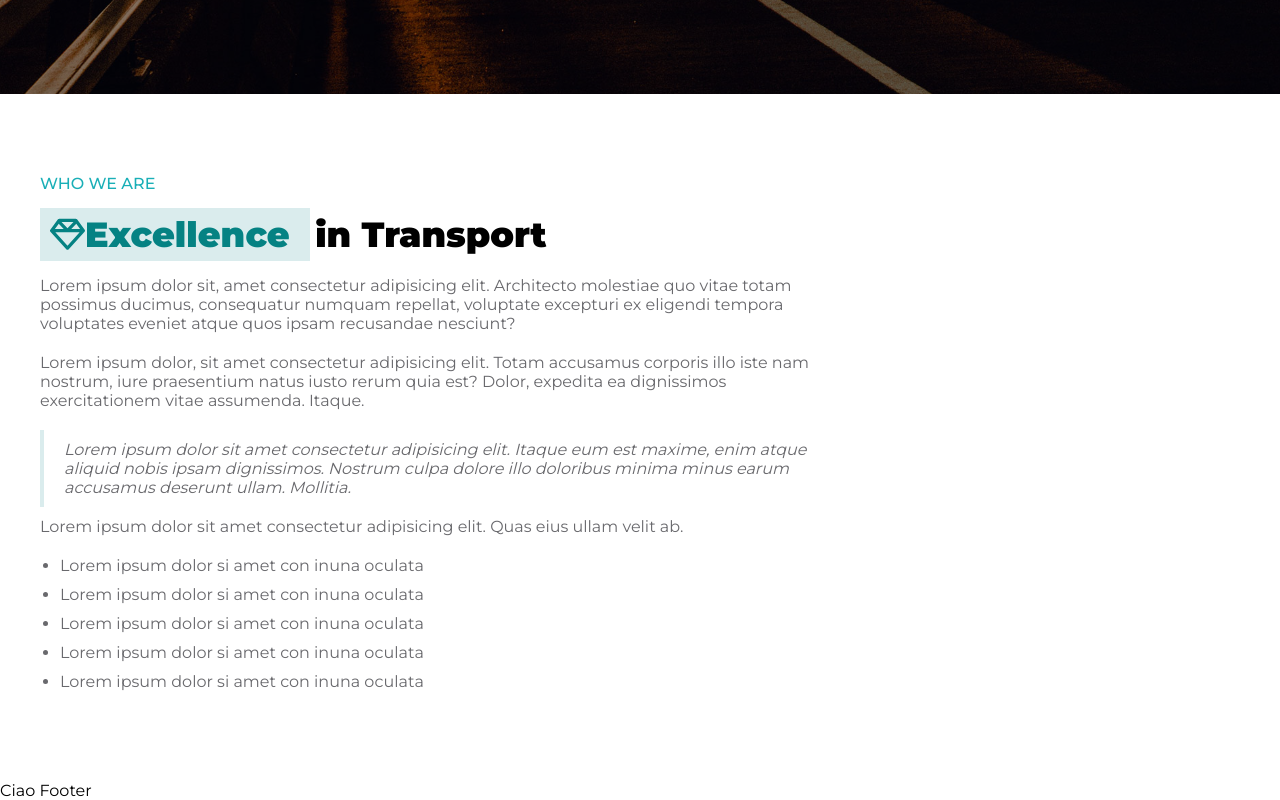
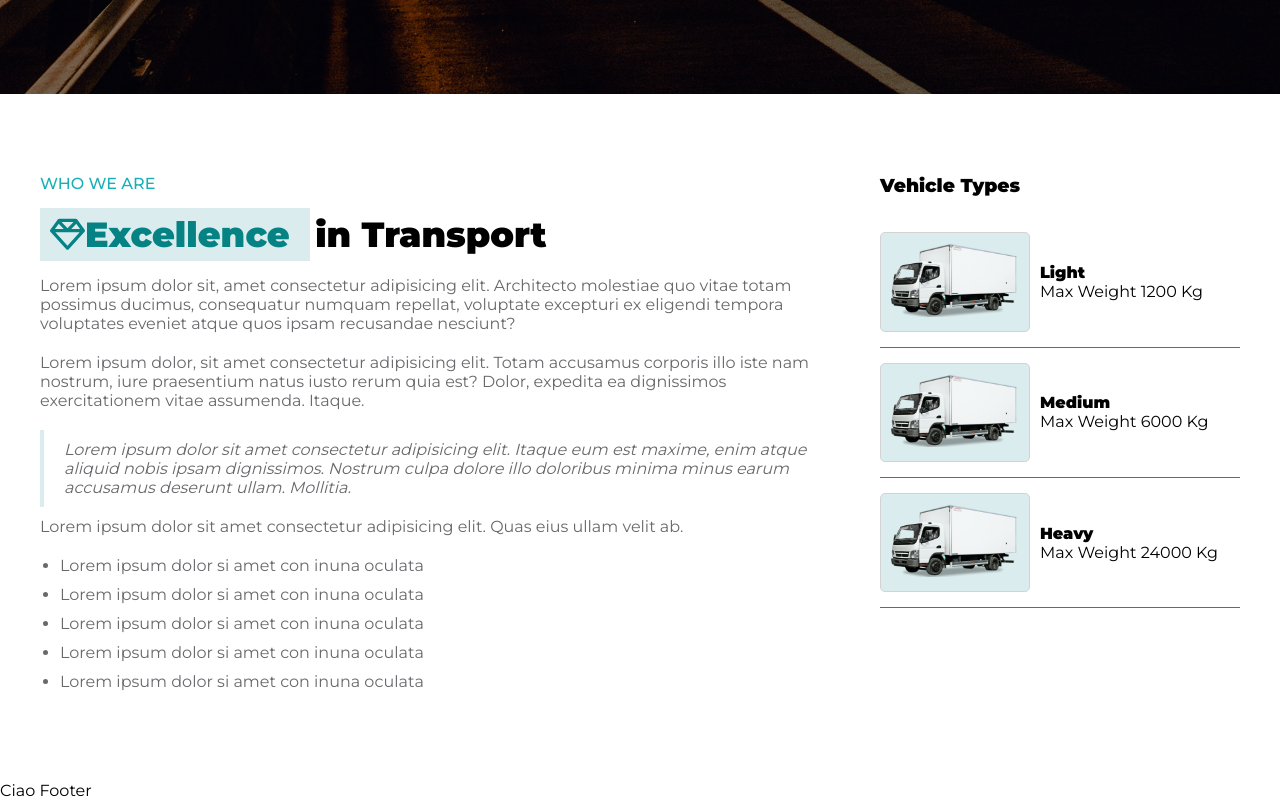
Before and after one commit to LucioMelis/proj-html-vuejs, a Vue app: page / in a window 1280 px wide. Shown: the part 626-1426 px from the top of the page. Built offline with nearby package versions, Linux system fonts and the light colour scheme.

Commit message:
Sezione con import, e props ultimata

```diff
--- /dev/null
+++ b/src/assets/data-json/vehicle-types.json
@@ -0,0 +1,14 @@
+[
+    {
+        "size": "Light",
+        "weight": "Max Weight 1200 Kg"
+    },
+    {
+        "size": "Medium",
+        "weight": "Max Weight 6000 Kg"
+    },
+    {
+        "size": "Heavy",
+        "weight": "Max Weight 24000 Kg"
+    }
+]
--- a/src/components/MainComponent.vue
+++ b/src/components/MainComponent.vue
@@ -1,15 +1,21 @@
 <template>
   <div>
     <!-- Sezione Who We Are - Vehicle Types  -->
-    <WhoWeAre />
+    <WhoWeAre :vehicleTypes="vehicleTypes" />
   </div>
 </template>
 
 <script>
 import WhoWeAre from "@/components/WhoWheAre.vue";
+import vehicleTypes from "@/assets/data-json/vehicle-types";
 
 export default {
   name: "MainComponent",
+  data() {
+    return {
+      vehicleTypes,
+    };
+  },
   components: {
     WhoWeAre,
   },
--- a/src/components/WhoWheAre.vue
+++ b/src/components/WhoWheAre.vue
@@ -46,7 +46,18 @@
           </ul>
         </div>
         <!-- Container Vehicle Types  -->
-        <div class="vehicle-types"></div>
+        <div class="vehicle-types">
+          <h3>Vehicle Types</h3>
+          <div class="types" v-for="vehicles in vehicleTypes" :key="vehicles">
+            <div class="img-vehicle">
+              <img src="@/assets/img/truck-1.png" alt="Truck" />
+            </div>
+            <div class="vehicle">
+              <h4>{{ vehicles.size }}</h4>
+              <p>{{ vehicles.weight }}</p>
+            </div>
+          </div>
+        </div>
       </div>
     </div>
   </section>
@@ -55,6 +66,9 @@
 <script>
 export default {
   name: "WhoWeAre",
+  props: {
+    vehicleTypes: Array,
+  },
 };
 </script>
 
@@ -102,6 +116,34 @@ export default {
   }
   .vehicle-types {
     width: 30%;
+    h3 {
+      padding-bottom: 20px;
+    }
+    .types {
+      display: flex;
+      align-items: center;
+      column-gap: 10px;
+      border-bottom: 1px solid $color-text-darker;
+      padding: 15px 0;
+      &:hover {
+        &:hover {
+          outline: 2px solid $bg-title;
+        }
+      }
+    }
+    & .img-vehicle {
+      width: 150px;
+      border: 1px solid lightgray;
+      padding: 10px;
+      background-color: $bg-title;
+      border-radius: 5px;
+      img {
+        width: 100%;
+      }
+    }
+    .vehicle {
+      flex-grow: 1;
+    }
   }
 }
 </style>
```
